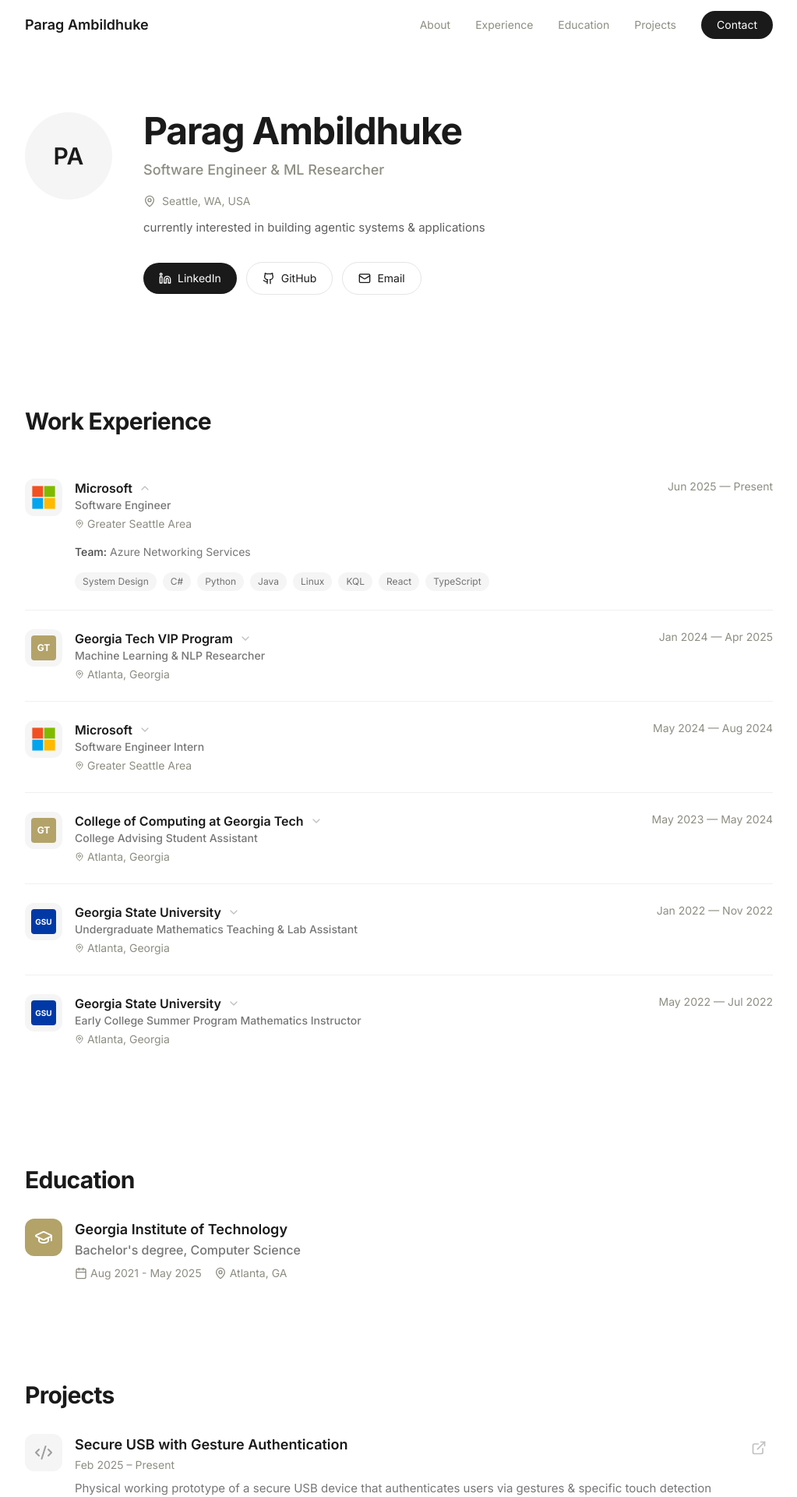
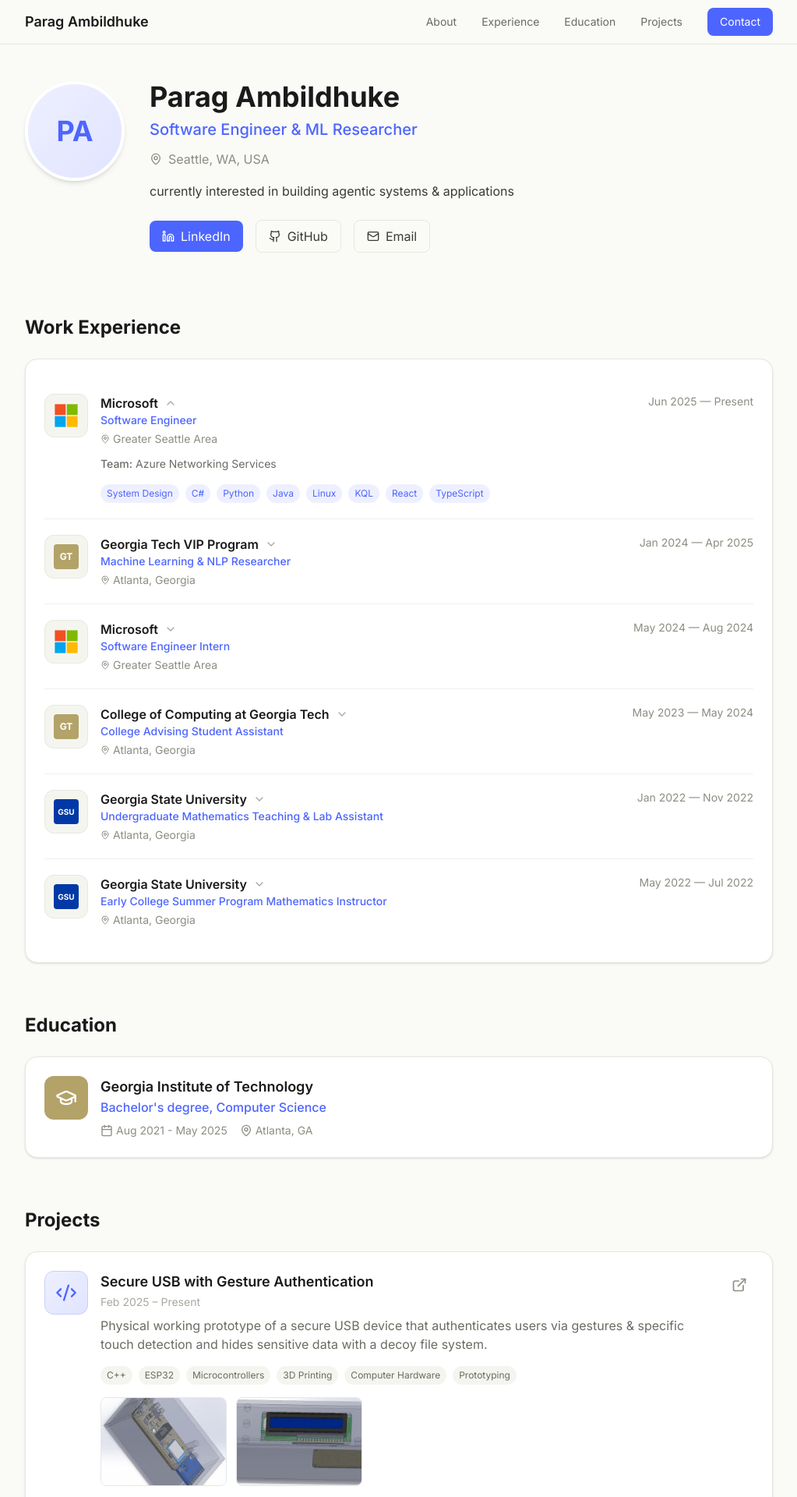
Before and after one commit to gtparag/parag-portfolio, a Next.js app: page / in a window 1280 px wide. Shown: the top 1920 px of the page at 78% size, without its empty margins (128-1151 px from the left). Built offline with nearby package versions, Linux system fonts and the light colour scheme.

Commit message:
Revert "overhaul professional section to match Wispr Flow aesthetic"
This reverts commit f21ee20f2e65ac34396c0c7eccffe52e3c709b2f.

```diff
--- a/app/globals.css
+++ b/app/globals.css
@@ -51,9 +51,8 @@
   font-family: var(--font-matrix), 'Courier New', monospace !important;
 }
 
-.professional-theme,
-.professional-theme * {
-  font-family: var(--font-inter), -apple-system, BlinkMacSystemFont, 'Segoe UI', sans-serif !important;
+.professional-theme {
+  font-family: var(--font-inter), -apple-system, BlinkMacSystemFont, 'Segoe UI', sans-serif;
 }
 
 body {
@@ -257,27 +256,27 @@ body {
 }
 
 /* Custom scrollbar - Matrix style */
-.matrix-theme ::-webkit-scrollbar {
+::-webkit-scrollbar {
   width: 8px;
   height: 8px;
 }
 
-.matrix-theme ::-webkit-scrollbar-track {
+::-webkit-scrollbar-track {
   background: var(--background);
   border-left: 1px solid var(--matrix-green-dark);
 }
 
-.matrix-theme ::-webkit-scrollbar-thumb {
+::-webkit-scrollbar-thumb {
   background: var(--matrix-green-dark);
   border-radius: 0;
 }
 
-.matrix-theme ::-webkit-scrollbar-thumb:hover {
+::-webkit-scrollbar-thumb:hover {
   background: var(--matrix-green-dim);
 }
 
 /* Selection color */
-.matrix-theme ::selection {
+::selection {
   background: var(--matrix-green);
   color: var(--background);
 }
--- a/app/page.tsx
+++ b/app/page.tsx
@@ -25,9 +25,9 @@ import { ProfessionalContact } from "@/components/professional/contact";
 // Professional website for recruiters
 function ProfessionalWebsite() {
   return (
-    <div className="professional-theme min-h-screen bg-white">
+    <div className="professional-theme min-h-screen bg-[#FAFAF7]">
       <ProfessionalHeader />
-      <main className="pt-16">
+      <main className="pt-14">
         <div className="max-w-5xl mx-auto px-4 sm:px-6 lg:px-8">
           <ProfessionalHero />
           <ProfessionalExperience />
@@ -36,9 +36,9 @@ function ProfessionalWebsite() {
           <ProfessionalContact />
         </div>
       </main>
-      <footer className="py-12 bg-white">
+      <footer className="border-t border-[#E8E8E0] py-6 bg-white">
         <div className="max-w-5xl mx-auto px-4 sm:px-6 lg:px-8">
-          <p className="text-center text-[#C0C0C0] text-sm">
+          <p className="text-center text-[#8d8d83] text-sm">
             © {new Date().getFullYear()} Parag Ambildhuke.
           </p>
         </div>
--- a/components/professional/education.tsx
+++ b/components/professional/education.tsx
@@ -5,18 +5,19 @@ import { GraduationCap, Calendar, MapPin } from "lucide-react";
 
 export function ProfessionalEducation() {
   return (
-    <section id="education" className="py-16">
-      <h2 className="text-3xl font-bold text-[#1A1A1A] mb-8 tracking-tight">Education</h2>
+    <section id="education" className="py-8">
+      <h2 className="text-2xl font-bold text-[#1A1A1A] mb-6">Education</h2>
 
       <motion.div
         initial={{ opacity: 0, y: 10 }}
         animate={{ opacity: 1, y: 0 }}
         transition={{ duration: 0.4 }}
+        className="bg-white rounded-2xl border border-[#E8E8E0] shadow-sm p-6"
       >
         <div className="flex items-start gap-4">
           {/* Logo */}
-          <div className="shrink-0 w-12 h-12 rounded-xl bg-[#B3A369] flex items-center justify-center">
-            <GraduationCap className="w-6 h-6 text-white" />
+          <div className="flex-shrink-0 w-14 h-14 rounded-xl bg-[#B3A369] flex items-center justify-center">
+            <GraduationCap className="w-7 h-7 text-white" />
           </div>
 
           {/* Content */}
@@ -24,7 +25,7 @@ export function ProfessionalEducation() {
             <h3 className="font-semibold text-[#1A1A1A] text-lg">
               Georgia Institute of Technology
             </h3>
-            <p className="text-[#1A1A1A]/60 font-medium">
+            <p className="text-[#4d65ff] font-medium">
               Bachelor&apos;s degree, Computer Science
             </p>
             <div className="flex flex-wrap gap-4 mt-2 text-sm text-[#8d8d83]">
--- a/components/professional/experience.tsx
+++ b/components/professional/experience.tsx
@@ -46,12 +46,12 @@ function ExperienceItem({ exp, index }: { exp: typeof experiences[0]; index: num
       initial={{ opacity: 0, y: 10 }}
       animate={{ opacity: 1, y: 0 }}
       transition={{ duration: 0.4, delay: index * 0.05 }}
-      className="border-b border-[#F0F0F0] last:border-0 py-6"
+      className="border-b border-[#F0F0EA] last:border-0 py-5"
     >
       <div className="flex items-start gap-4">
         {/* Logo */}
-        <div className="shrink-0 w-12 h-12 rounded-xl bg-[#F5F5F5] flex items-center justify-center">
-          {companyLogos[exp.id] || <div className="w-8 h-8 bg-[#E5E5E5] rounded" />}
+        <div className="flex-shrink-0 w-14 h-14 rounded-xl bg-[#F5F5F0] border border-[#E8E8E0] flex items-center justify-center">
+          {companyLogos[exp.id] || <div className="w-8 h-8 bg-[#E8E8E0] rounded" />}
         </div>
 
         {/* Content */}
@@ -65,12 +65,12 @@ function ExperienceItem({ exp, index }: { exp: typeof experiences[0]; index: num
                 <div className="flex items-center gap-2">
                   <h3 className="font-semibold text-[#1A1A1A]">{exp.company}</h3>
                   {isOpen ? (
-                    <ChevronUp className="w-4 h-4 text-[#C0C0C0]" />
+                    <ChevronUp className="w-4 h-4 text-[#a8a89f]" />
                   ) : (
-                    <ChevronDown className="w-4 h-4 text-[#C0C0C0]" />
+                    <ChevronDown className="w-4 h-4 text-[#a8a89f]" />
                   )}
                 </div>
-                <p className="text-[#1A1A1A]/60 text-sm font-medium">{exp.title}</p>
+                <p className="text-[#4d65ff] text-sm font-medium">{exp.title}</p>
                 {exp.location && (
                   <p className="text-[#8d8d83] text-sm flex items-center gap-1 mt-1">
                     <MapPin className="w-3 h-3" />
@@ -93,20 +93,20 @@ function ExperienceItem({ exp, index }: { exp: typeof experiences[0]; index: num
                 transition={{ duration: 0.3 }}
                 className="overflow-hidden"
               >
-                <div className="mt-4 space-y-3">
+                <div className="mt-3 space-y-3">
                   {exp.team && (
-                    <p className="text-[#1A1A1A]/60 text-sm">
-                      <span className="font-medium text-[#1A1A1A]/80">Team:</span> {exp.team}
+                    <p className="text-[#6B6B63] text-sm">
+                      <span className="font-medium">Team:</span> {exp.team}
                     </p>
                   )}
                   {exp.description && (
-                    <p className="text-[#1A1A1A]/60 text-sm">{exp.description}</p>
+                    <p className="text-[#6B6B63] text-sm">{exp.description}</p>
                   )}
                   {exp.bullets && exp.bullets.length > 0 && (
                     <ul className="space-y-2">
                       {exp.bullets.map((bullet, i) => (
-                        <li key={i} className="flex items-start gap-2 text-sm text-[#1A1A1A]/60">
-                          <span className="w-1 h-1 rounded-full bg-[#1A1A1A]/30 mt-2 shrink-0" />
+                        <li key={i} className="flex items-start gap-2 text-sm text-[#6B6B63]">
+                          <span className="w-1.5 h-1.5 rounded-full bg-[#4d65ff] mt-2 flex-shrink-0" />
                           <span>{bullet}</span>
                         </li>
                       ))}
@@ -117,7 +117,7 @@ function ExperienceItem({ exp, index }: { exp: typeof experiences[0]; index: num
                       {exp.skills.map((skill, i) => (
                         <span
                           key={i}
-                          className="text-xs px-2.5 py-1 bg-[#F5F5F5] text-[#1A1A1A]/60 rounded-full"
+                          className="text-xs px-2 py-1 bg-[#eef0ff] text-[#4d65ff] rounded-full"
                         >
                           {skill}
                         </span>
@@ -136,9 +136,9 @@ function ExperienceItem({ exp, index }: { exp: typeof experiences[0]; index: num
 
 export function ProfessionalExperience() {
   return (
-    <section id="experience" className="py-16">
-      <h2 className="text-3xl font-bold text-[#1A1A1A] mb-8 tracking-tight">Work Experience</h2>
-      <div className="divide-y-0">
+    <section id="experience" className="py-8">
+      <h2 className="text-2xl font-bold text-[#1A1A1A] mb-6">Work Experience</h2>
+      <div className="bg-white rounded-2xl border border-[#E8E8E0] shadow-sm p-6">
         {experiences.map((exp, index) => (
           <ExperienceItem key={exp.id} exp={exp} index={index} />
         ))}
--- a/components/professional/header.tsx
+++ b/components/professional/header.tsx
@@ -8,12 +8,12 @@ export function ProfessionalHeader() {
       initial={{ y: -10, opacity: 0 }}
       animate={{ y: 0, opacity: 1 }}
       transition={{ duration: 0.4 }}
-      className="fixed top-0 left-0 right-0 z-50 bg-white/80 backdrop-blur-md"
+      className="fixed top-0 left-0 right-0 z-50 bg-[#FAFAF7]/90 backdrop-blur-md border-b border-[#E8E8E0]"
     >
       <div className="max-w-5xl mx-auto px-4 sm:px-6 lg:px-8">
-        <div className="flex items-center justify-between h-16">
+        <div className="flex items-center justify-between h-14">
           <Link href="/" className="group">
-            <span className="text-lg font-semibold text-[#1A1A1A] group-hover:text-[#1A1A1A]/70 transition-colors">
+            <span className="text-lg font-semibold text-[#1A1A1A] group-hover:text-[#4d65ff] transition-colors">
               Parag Ambildhuke
             </span>
           </Link>
@@ -21,31 +21,31 @@ export function ProfessionalHeader() {
           <nav className="hidden md:flex items-center gap-8">
             <a
               href="#about"
-              className="text-sm text-[#8d8d83] hover:text-[#1A1A1A] transition-colors"
+              className="text-sm text-[#6B6B63] hover:text-[#1A1A1A] transition-colors"
             >
               About
             </a>
             <a
               href="#experience"
-              className="text-sm text-[#8d8d83] hover:text-[#1A1A1A] transition-colors"
+              className="text-sm text-[#6B6B63] hover:text-[#1A1A1A] transition-colors"
             >
               Experience
             </a>
             <a
               href="#education"
-              className="text-sm text-[#8d8d83] hover:text-[#1A1A1A] transition-colors"
+              className="text-sm text-[#6B6B63] hover:text-[#1A1A1A] transition-colors"
             >
               Education
             </a>
             <a
               href="#projects"
-              className="text-sm text-[#8d8d83] hover:text-[#1A1A1A] transition-colors"
+              className="text-sm text-[#6B6B63] hover:text-[#1A1A1A] transition-colors"
             >
               Projects
             </a>
             <a
               href="#contact"
-              className="text-sm px-5 py-2 bg-[#1A1A1A] text-white rounded-full hover:bg-[#333] transition-colors"
+              className="text-sm px-4 py-2 bg-[#4d65ff] text-white rounded-lg hover:bg-[#3d55ef] transition-colors"
             >
               Contact
             </a>
--- a/components/professional/hero.tsx
+++ b/components/professional/hero.tsx
@@ -6,43 +6,43 @@ import { personalInfo } from "@/content/personal";
 
 export function ProfessionalHero() {
   return (
-    <section id="about" className="py-20">
+    <section id="about" className="py-12">
       <motion.div
         initial={{ opacity: 0, y: 20 }}
         animate={{ opacity: 1, y: 0 }}
         transition={{ duration: 0.5 }}
-        className="flex flex-col md:flex-row items-start gap-10"
+        className="flex flex-col md:flex-row items-start gap-8"
       >
         {/* Profile Image */}
-        <div className="shrink-0">
-          <div className="w-28 h-28 rounded-full bg-[#F5F5F5] flex items-center justify-center">
-            <span className="text-3xl font-semibold text-[#1A1A1A]">PA</span>
+        <div className="flex-shrink-0">
+          <div className="w-32 h-32 rounded-full bg-gradient-to-br from-[#eef0ff] to-[#e0e4ff] flex items-center justify-center border-4 border-white shadow-md">
+            <span className="text-4xl font-bold text-[#4d65ff]">PA</span>
           </div>
         </div>
 
         {/* Info */}
         <div className="flex-1">
-          <h1 className="text-4xl md:text-5xl font-bold text-[#1A1A1A] mb-3 tracking-tight">
+          <h1 className="text-3xl md:text-4xl font-bold text-[#1A1A1A] mb-2">
             {personalInfo.name}
           </h1>
-          <p className="text-lg text-[#8d8d83] font-medium mb-4">
+          <p className="text-xl text-[#4d65ff] font-medium mb-3">
             Software Engineer & ML Researcher
           </p>
-          <p className="text-[#8d8d83] mb-3 flex items-center gap-2 text-sm">
+          <p className="text-[#8d8d83] mb-4 flex items-center gap-2">
             <MapPin className="w-4 h-4" />
             {personalInfo.location}
           </p>
-          <p className="text-[#1A1A1A]/70 max-w-2xl mb-8 leading-relaxed text-[15px]">
+          <p className="text-[#3A3A35] max-w-2xl mb-6 leading-relaxed">
             {personalInfo.bio}
           </p>
 
           {/* Social Links */}
-          <div className="flex items-center gap-3">
+          <div className="flex items-center gap-4">
             <a
               href={personalInfo.linkedin}
               target="_blank"
               rel="noopener noreferrer"
-              className="flex items-center gap-2 px-5 py-2.5 bg-[#1A1A1A] text-white rounded-full hover:bg-[#333] transition-colors text-sm"
+              className="flex items-center gap-2 px-4 py-2 bg-[#4d65ff] text-white rounded-lg hover:bg-[#3d55ef] transition-colors"
             >
               <Linkedin className="w-4 h-4" />
               LinkedIn
@@ -51,14 +51,14 @@ export function ProfessionalHero() {
               href={personalInfo.github}
               target="_blank"
               rel="noopener noreferrer"
-              className="flex items-center gap-2 px-5 py-2.5 border border-[#E5E5E5] text-[#1A1A1A] rounded-full hover:bg-[#F9F9F9] transition-colors text-sm"
+              className="flex items-center gap-2 px-4 py-2 border border-[#E8E8E0] text-[#3A3A35] rounded-lg hover:bg-[#F0F0EA] transition-colors"
             >
               <Github className="w-4 h-4" />
               GitHub
             </a>
             <a
               href={`mailto:${personalInfo.email}`}
-              className="flex items-center gap-2 px-5 py-2.5 border border-[#E5E5E5] text-[#1A1A1A] rounded-full hover:bg-[#F9F9F9] transition-colors text-sm"
+              className="flex items-center gap-2 px-4 py-2 border border-[#E8E8E0] text-[#3A3A35] rounded-lg hover:bg-[#F0F0EA] transition-colors"
             >
               <Mail className="w-4 h-4" />
               Email
--- a/components/professional/projects.tsx
+++ b/components/professional/projects.tsx
@@ -74,22 +74,22 @@ export function ProfessionalProjects() {
   const [lightbox, setLightbox] = useState<{ images: string[]; index: number } | null>(null);
 
   return (
-    <section id="projects" className="py-16">
-      <h2 className="text-3xl font-bold text-[#1A1A1A] mb-8 tracking-tight">Projects</h2>
+    <section id="projects" className="py-8">
+      <h2 className="text-2xl font-bold text-[#1A1A1A] mb-6">Projects</h2>
 
-      <div className="grid gap-8">
+      <div className="grid gap-6">
         {projects.filter(p => p.featured).map((project, index) => (
           <motion.div
             key={project.id}
             initial={{ opacity: 0, y: 10 }}
             animate={{ opacity: 1, y: 0 }}
             transition={{ duration: 0.4, delay: index * 0.05 }}
-            className="pb-8 border-b border-[#F0F0F0] last:border-0 last:pb-0"
+            className="bg-white rounded-2xl border border-[#E8E8E0] shadow-sm p-6"
           >
             <div className="flex items-start gap-4">
               {/* Icon */}
-              <div className="shrink-0 w-12 h-12 rounded-xl bg-[#F5F5F5] flex items-center justify-center">
-                <Code2 className="w-6 h-6 text-[#1A1A1A]/40" />
+              <div className="shrink-0 w-14 h-14 rounded-xl bg-linear-to-br from-[#eef0ff] to-[#e0e4ff] border border-[#c8cefc] flex items-center justify-center">
+                <Code2 className="w-7 h-7 text-[#4d65ff]" />
               </div>
 
               {/* Content */}
@@ -102,14 +102,14 @@ export function ProfessionalProjects() {
                     {(project.date || project.association) && (
                       <div className="flex items-center gap-2 mt-0.5">
                         {project.date && (
-                          <span className="text-sm text-[#8d8d83]">{project.date}</span>
+                          <span className="text-sm text-[#a8a89f]">{project.date}</span>
                         )}
                         {project.association && (
-                          <span className="text-sm text-[#8d8d83]">· {project.association}</span>
+                          <span className="text-sm text-[#4d65ff]">· {project.association}</span>
                         )}
                       </div>
                     )}
-                    <p className="text-[#1A1A1A]/60 mt-2 text-[15px] leading-relaxed">{project.description}</p>
+                    <p className="text-[#6B6B63] mt-2">{project.description}</p>
                   </div>
 
                   {/* Links */}
@@ -119,7 +119,7 @@ export function ProfessionalProjects() {
                         href={project.githubUrl}
                         target="_blank"
                         rel="noopener noreferrer"
-                        className="p-2 text-[#C0C0C0] hover:text-[#1A1A1A] rounded-lg transition-colors"
+                        className="p-2 text-[#8d8d83] hover:text-[#1A1A1A] hover:bg-[#F5F5F0] rounded-lg transition-colors"
                         title="View on GitHub"
                       >
                         <Github className="w-5 h-5" />
@@ -130,7 +130,7 @@ export function ProfessionalProjects() {
                         href={project.liveUrl}
                         target="_blank"
                         rel="noopener noreferrer"
-                        className="p-2 text-[#C0C0C0] hover:text-[#1A1A1A] rounded-lg transition-colors"
+                        className="p-2 text-[#8d8d83] hover:text-[#1A1A1A] hover:bg-[#F5F5F0] rounded-lg transition-colors"
                         title="View Live"
                       >
                         <ExternalLink className="w-5 h-5" />
@@ -144,7 +144,7 @@ export function ProfessionalProjects() {
                   {project.technologies.map((tech, i) => (
                     <span
                       key={i}
-                      className="text-xs px-2.5 py-1 bg-[#F5F5F5] text-[#1A1A1A]/50 rounded-full"
+                      className="text-xs px-2 py-1 bg-[#F5F5F0] text-[#6B6B63] rounded-full"
                     >
                       {tech}
                     </span>
@@ -158,7 +158,7 @@ export function ProfessionalProjects() {
                       <button
                         key={i}
                         onClick={() => setLightbox({ images: project.images!, index: i })}
-                        className="shrink-0 rounded-lg overflow-hidden hover:opacity-80 transition-opacity"
+                        className="shrink-0 rounded-lg overflow-hidden border border-gray-200 hover:border-blue-400 transition-colors"
                       >
                         <Image
                           src={src}
```
Also changed, not shown: components/professional/contact.tsx (+24 -23 lines).
